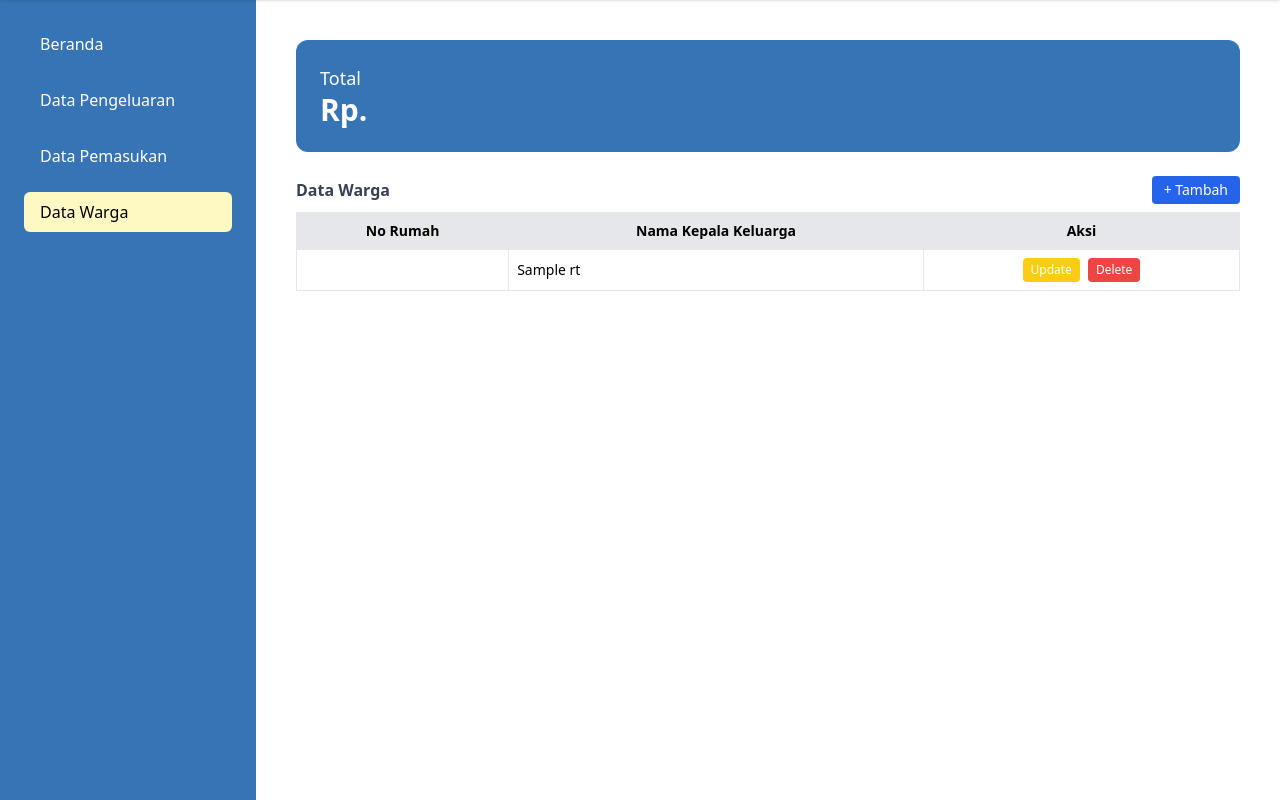
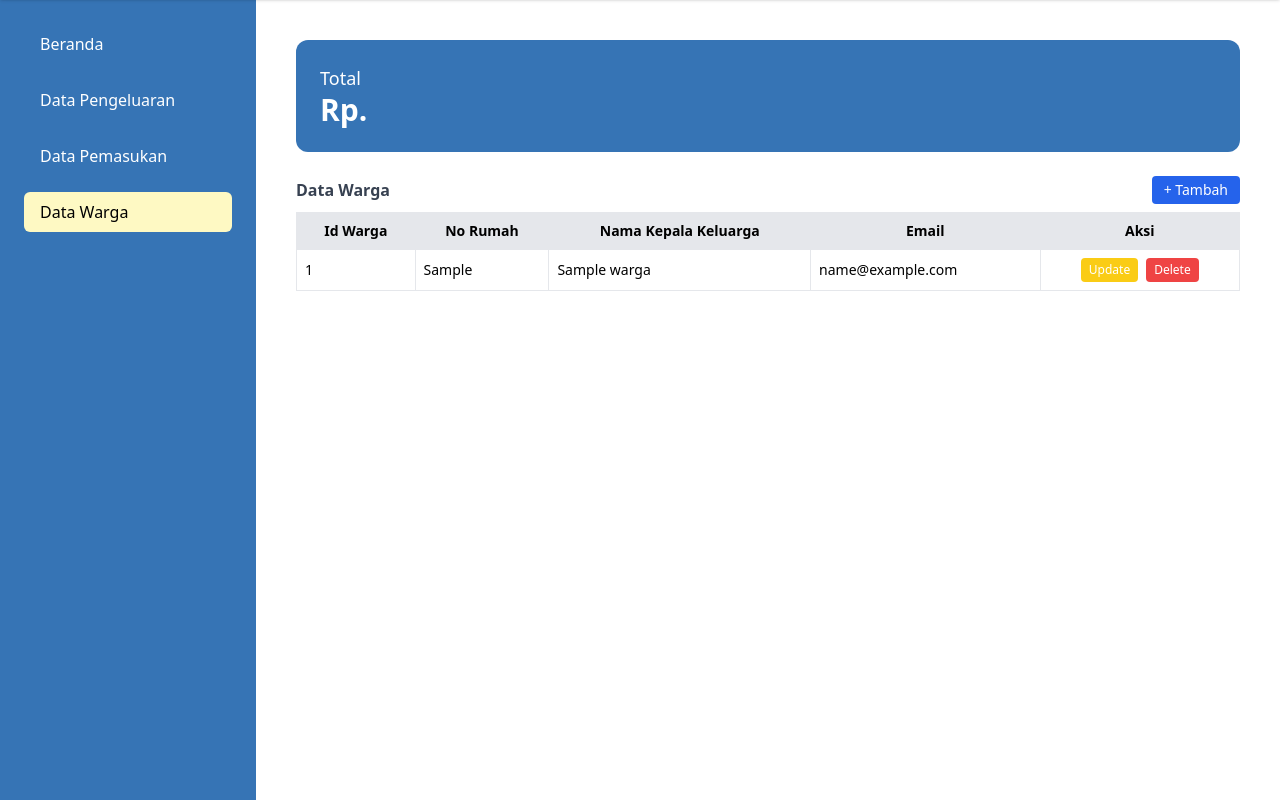
Before and after one commit to airinr/baraya-well, a PHP site: page /pages/ketua-rt/warga-rt.php in a window 1280 px wide. Shown: the part 64-864 px from the top of the page. Run offline with PHP 8.4, Linux system fonts and the light colour scheme; tables that the repository leaves empty or names only in its code hold one stand-in row (values such as "Sample post"); data that the repository does not hold is empty; some libraries are stand-ins or nearby versions.

Commit message:
ketua rt page

```diff
--- a/pages/ketua-rt/warga-rt.php
+++ b/pages/ketua-rt/warga-rt.php
@@ -2,16 +2,19 @@
 include '../../services/ketua-rt-database/ketua-rt.php';
 
 $warga = getWarga();
+$idWarga = getIdWarga();
 ?>
 
 <!DOCTYPE html>
 <html lang="id">
+
 <head>
     <meta charset="UTF-8" />
     <meta name="viewport" content="width=device-width, initial-scale=1.0" />
     <title>Dashboard Baraya Well</title>
     <script src="https://cdn.tailwindcss.com"></script>
 </head>
+
 <body class="bg-white font-sans">
 
     <!-- Navbar -->
@@ -36,8 +39,10 @@ $warga = getWarga();
                     <table class="w-full border border-gray-200 text-sm">
                         <thead class="bg-gray-200">
                             <tr>
+                                <th class="p-2 border">Id Warga</th>
                                 <th class="p-2 border">No Rumah</th>
                                 <th class="p-2 border">Nama Kepala Keluarga</th>
+                                <th class="p-2 border">Email</th>
                                 <th class="p-2 border">Aksi</th>
                             </tr>
                         </thead>
@@ -45,26 +50,21 @@ $warga = getWarga();
                             <?php if ($warga && $warga->num_rows > 0): ?>
                                 <?php while ($row = $warga->fetch_assoc()): ?>
                                     <tr>
+                                        <td class="p-2 border"><?= $row['idWarga'] ?></td>
                                         <td class="p-2 border"><?= $row['noRumah'] ?></td>
                                         <td class="p-2 border"><?= htmlspecialchars($row['nama']) ?></td>
+                                        <td class="p-2 border"><?= $row['email'] ?></td>
                                         <td class="p-2 border">
                                             <div class="flex justify-center items-center space-x-2">
-                        <!-- Tombol Update -->
-                        <button
-                          onclick="openEditPopup('<?= $row['noRumah'] ?>', '<?= htmlspecialchars($row['nama'], ENT_QUOTES) ?>')"
-                          class="bg-yellow-400 text-white px-2 py-1 rounded text-xs hover:bg-yellow-500">Update</button>
-
-                        <!-- Tombol Delete -->
-                        <button
-                          onclick="openDeletePopup('<?= $row['noRumah'] ?>')"
-                          class="bg-red-500 text-white px-2 py-1 rounded text-xs hover:bg-red-600">Delete</button>
+                                                <button onclick="openEditPopup('<?= $row['noRumah'] ?>', '<?= htmlspecialchars($row['nama'], ENT_QUOTES) ?>')" class="bg-yellow-400 text-white px-2 py-1 rounded text-xs hover:bg-yellow-500">Update</button>
+                                                <button onclick="openDeletePopup('<?= $row['noRumah'] ?>')" class="bg-red-500 text-white px-2 py-1 rounded text-xs hover:bg-red-600">Delete</button>
                                             </div>
                                         </td>
                                     </tr>
                                 <?php endwhile; ?>
                             <?php else: ?>
                                 <tr>
-                  <td colspan="3" class="text-center p-4">Tidak ada data warga.</td>
+                                    <td colspan="4" class="text-center p-4">Tidak ada data warga.</td>
                                 </tr>
                             <?php endif; ?>
                         </tbody>
@@ -79,12 +79,23 @@ $warga = getWarga();
         <div id="popup-content" class="bg-white rounded-xl shadow-lg p-8 w-[350px] border-2 border-blue-400 relative">
             <button onclick="document.getElementById('popup-warga').classList.add('hidden')" class="absolute top-2 right-3 text-gray-700 text-xl">&times;</button>
             <h2 class="text-2xl font-bold text-center mb-6 text-blue-700">Tambah Warga</h2>
-      <form>
-        <label class="block mb-2 font-medium text-gray-700">Nomor Rumah</label>
-        <input type="text" class="w-full mb-4 border-b border-black bg-transparent focus:outline-none py-1" id="noRumah">
+            <form method="POST" action="../../services/ketua-rt-database/ketua-rt.php?aksi=tambah_warga">
+                <input type="hidden" name="idRt" value="R001">
+
+                <label class="block mb-2 font-medium text-gray-700">ID Warga</label>
+                <input type="text" value="<?= $idWarga ?>" disabled class="w-full mb-4 border-b border-black bg-gray-100 cursor-not-allowed py-1">
 
                 <label class="block mb-2 font-medium text-gray-700">Nama Kepala Keluarga</label>
-        <input type="text" class="w-full mb-4 border-b border-black bg-transparent focus:outline-none py-1" id="namaKepala">
+                <input type="text" name="nama" required class="w-full mb-4 border-b border-black bg-transparent focus:outline-none py-1">
+
+                <label class="block mb-2 font-medium text-gray-700">Email</label>
+                <input type="email" name="email" required class="w-full mb-4 border-b border-black bg-transparent focus:outline-none py-1">
+
+                <label class="block mb-2 font-medium text-gray-700">Password</label>
+                <input type="text" name="password" required class="w-full mb-4 border-b border-black bg-transparent focus:outline-none py-1">
+
+                <label class="block mb-2 font-medium text-gray-700">Nomor Rumah</label>
+                <input type="text" name="noRumah" required class="w-full mb-4 border-b border-black bg-transparent focus:outline-none py-1">
 
                 <button type="submit" class="w-full bg-blue-600 text-white font-semibold py-2 rounded-md hover:bg-blue-700 transition duration-200">
                     Simpan
@@ -93,69 +104,30 @@ $warga = getWarga();
         </div>
     </div>
 
-  <!-- Popup Edit Warga -->
-  <div id="popup-edit" class="hidden fixed inset-0 bg-black bg-opacity-40 flex items-center justify-center z-50">
-    <div id="popup-edit-content" class="bg-white rounded-xl shadow-lg p-8 w-[350px] border-2 border-yellow-400 relative">
-      <button onclick="document.getElementById('popup-edit').classList.add('hidden')" class="absolute top-2 right-3 text-gray-700 text-xl">&times;</button>
-      <h2 class="text-2xl font-bold text-center mb-6 text-yellow-600">Edit Warga</h2>
-      <form>
-        <label class="block mb-2 font-medium text-gray-700">Nomor Rumah</label>
-        <input type="text" id="editNoRumah" class="w-full mb-4 border-b border-black bg-transparent focus:outline-none py-1" readonly>
-
-        <label class="block mb-2 font-medium text-gray-700">Nama Kepala Keluarga</label>
-        <input type="text" id="editNamaKepala" class="w-full mb-4 border-b border-black bg-transparent focus:outline-none py-1">
-
-        <button type="submit" class="w-full bg-yellow-500 text-white font-semibold py-2 rounded-md hover:bg-yellow-600 transition duration-200">
-          Perbarui
-        </button>
-      </form>
-    </div>
-  </div>
-
-  <!-- Popup Konfirmasi Delete -->
-  <div id="popup-delete" class="hidden fixed inset-0 bg-black bg-opacity-40 flex items-center justify-center z-50">
-    <div id="popup-delete-content" class="bg-white rounded-xl shadow-lg p-8 w-[350px] border-2 border-red-400 relative text-center">
-      <button onclick="document.getElementById('popup-delete').classList.add('hidden')" class="absolute top-2 right-3 text-gray-700 text-xl">&times;</button>
-      <h2 class="text-xl font-bold text-red-600 mb-4">Hapus Data</h2>
-      <p class="mb-6">Yakin ingin menghapus warga dengan nomor rumah <span id="deleteNoRumah" class="font-semibold"></span>?</p>
-      <div class="flex justify-center gap-3">
-        <button class="bg-gray-300 text-gray-800 px-4 py-2 rounded hover:bg-gray-400" onclick="document.getElementById('popup-delete').classList.add('hidden')">Batal</button>
-        <form method="POST" action="hapus_warga.php">
-          <input type="hidden" name="noRumah" id="deleteInputNoRumah">
-          <button type="submit" class="bg-red-600 text-white px-4 py-2 rounded hover:bg-red-700">Hapus</button>
-        </form>
-      </div>
-    </div>
-  </div>
-
-  <!-- JS klik luar -->
+    <!-- JS popup -->
     <script>
-  // Fungsi membuka popup edit
         function openEditPopup(noRumah, nama) {
             document.getElementById('editNoRumah').value = noRumah;
             document.getElementById('editNamaKepala').value = nama;
             document.getElementById('popup-edit').classList.remove('hidden');
         }
 
-  // Fungsi membuka popup delete
         function openDeletePopup(noRumah) {
             document.getElementById('deleteNoRumah').textContent = noRumah;
             document.getElementById('deleteInputNoRumah').value = noRumah;
             document.getElementById('popup-delete').classList.remove('hidden');
         }
 
-  // Cegah popup tertutup saat klik isi popup
         ['popup-content', 'popup-edit-content', 'popup-delete-content'].forEach(id => {
             const el = document.getElementById(id);
             if (el) {
-      el.addEventListener('click', function (e) {
+                el.addEventListener('click', function(e) {
                     e.stopPropagation();
                 });
             }
         });
 
-  // Klik di luar popup menutup popup
-  document.addEventListener('click', function (event) {
+        document.addEventListener('click', function(event) {
             const popupIds = ['popup-content', 'popup-edit-content', 'popup-delete-content'];
             const popups = {
                 'popup-content': 'popup-warga',
@@ -172,14 +144,13 @@ $warga = getWarga();
             }
         });
 
-  // Tambahan: mencegah event bubbling dari tombol manapun (opsional tambahan)
         document.querySelectorAll('button').forEach(btn => {
-    btn.addEventListener('click', function (e) {
+            btn.addEventListener('click', function(e) {
                 e.stopPropagation();
             });
         });
     </script>
 
+</body>
 
-</body>
 </html>
--- a/services/ketua-rt-database/ketua-rt.php
+++ b/services/ketua-rt-database/ketua-rt.php
@@ -1,15 +1,15 @@
 <?php
 
-// include "../koneksi.php";
-// include __DIR__ . '/../../koneksi.php';
+$host = "localhost";
+$user = "root";
+$pass = "";
+$db   = "baraya_well";
 
-    $host = "localhost";
-    $user = "root";
-    $pass = "";
-    $db   = "baraya_well";
+$conn = new mysqli($host, $user, $pass, $db);
 
-    // Membuat koneksi
-    $conn = new mysqli($host, $user, $pass, $db);
+if (session_status() === PHP_SESSION_NONE) {
+    session_start();
+}
 
 function registerRt()
 {
@@ -75,7 +75,7 @@ function getPengeluaran()
 function getWarga()
 {
     global $conn;
-    $query = "SELECT * FROM warga, rt WHERE warga.idRt = rt.idRt";
+    $query = "SELECT warga.idWarga, warga.nama, warga.email, warga.noRumah FROM warga, rt WHERE warga.idRt = rt.idRt";
     return $conn->query($query);
 }
 
@@ -92,13 +92,82 @@ function getTotalPemasukan()
     }
 }
 
+function insertWarga()
+{
+    global $conn;
+
+    if ($_SERVER["REQUEST_METHOD"] == "POST") {
+        $nama = $_POST['nama'] ?? '';
+        $email = $_POST['email'] ?? '';
+        $password = $_POST['password'] ?? '';
+        $noRumah = $_POST['noRumah'] ?? '';
+        $idRt = $_POST['idRt'] ?? '';
+
+        if (empty($nama) || empty($email) || empty($password) || empty($noRumah) || empty($idRt)) {
+            echo "<script>alert('Semua field wajib diisi'); window.history.back();</script>";
+            return;
+        }
+
+        // Cek email unik
+        $cek = $conn->prepare("SELECT idWarga FROM warga WHERE email = ?");
+        $cek->bind_param("s", $email);
+        $cek->execute();
+        $cek->store_result();
+
+        if ($cek->num_rows > 0) {
+            echo "<script>alert('Email sudah digunakan!'); window.history.back();</script>";
+            return;
+        }
+
+        // Generate idWarga otomatis
+        $result = $conn->query("SELECT MAX(idWarga) AS kode_terakhir FROM warga");
+        $row = $result->fetch_assoc();
+        $kode_terakhir = $row['kode_terakhir'];
+
+        $idWarga = $kode_terakhir
+            ? "W" . str_pad(intval(substr($kode_terakhir, 1)) + 1, 3, "0", STR_PAD_LEFT)
+            : "W001";
+
+        $hashed_password = password_hash($password, PASSWORD_DEFAULT);
+
+        $stmt = $conn->prepare("INSERT INTO warga (idWarga, nama, email, password, noRumah, idRt) VALUES (?, ?, ?, ?, ?, ?)");
+        $stmt->bind_param("ssssss", $idWarga, $nama, $email, $hashed_password, $noRumah, $idRt);
+
+        if ($stmt->execute()) {
+            echo "<script>alert('Data warga berhasil ditambahkan!'); window.location.href='../../pages/ketua-rt/warga-rt.php';</script>";
+        } else {
+            echo "<script>alert('Gagal menambahkan warga: " . $conn->error . "'); window.history.back();</script>";
+        }
+
+        $stmt->close();
+    }
+}
+
+function getIdWarga()
+{
+    global $conn;
+
+    // Generate idWarga otomatis
+    $result = $conn->query("SELECT MAX(idWarga) AS kode_terakhir FROM warga");
+    $row = $result->fetch_assoc();
+    $kode_terakhir = $row['kode_terakhir'];
+
+    $idWarga = $kode_terakhir
+        ? "W" . str_pad(intval(substr($kode_terakhir, 1)) + 1, 3, "0", STR_PAD_LEFT)
+        : "W001";
 
 
-// Jika dipanggil via URL
+
+    return $idWarga;
+}
+
 if (isset($_GET['aksi'])) {
     $aksi = $_GET['aksi'];
+
     if ($aksi == "register") {
         registerRt();
+    } elseif ($aksi == "tambah_warga") {
+        insertWarga();
     } else {
         echo "Fungsi '$aksi' tidak dikenali.";
     }
```
Lines whose indentation alone changed are shown as unchanged.
